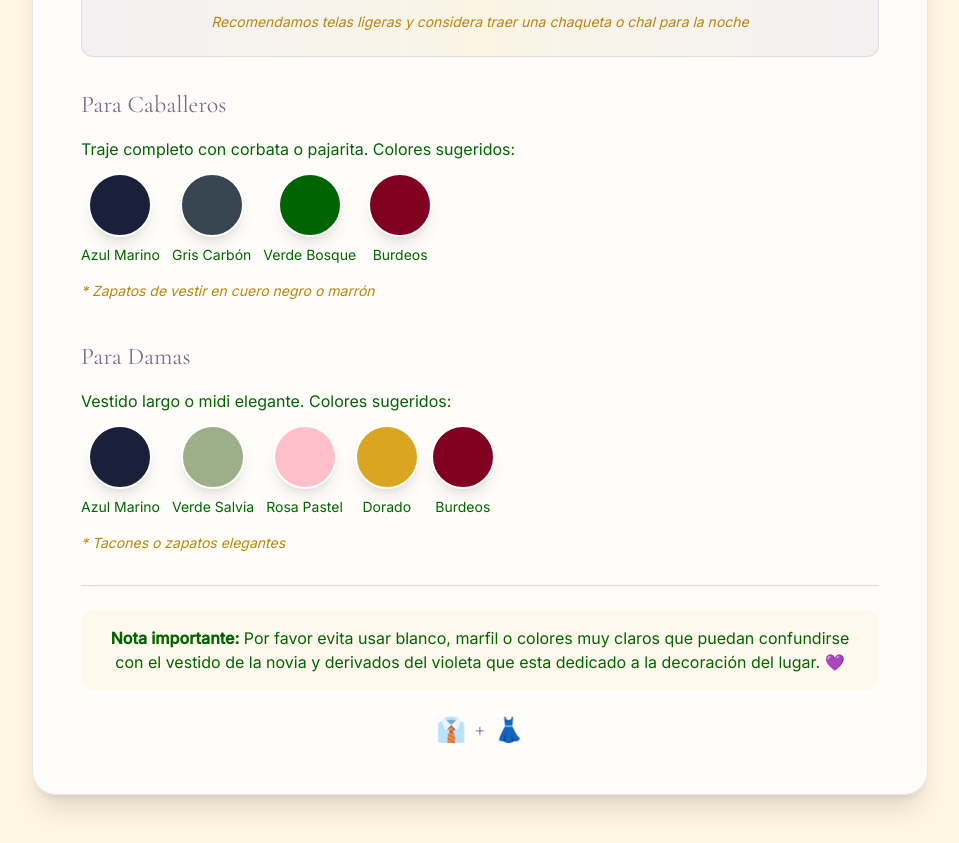
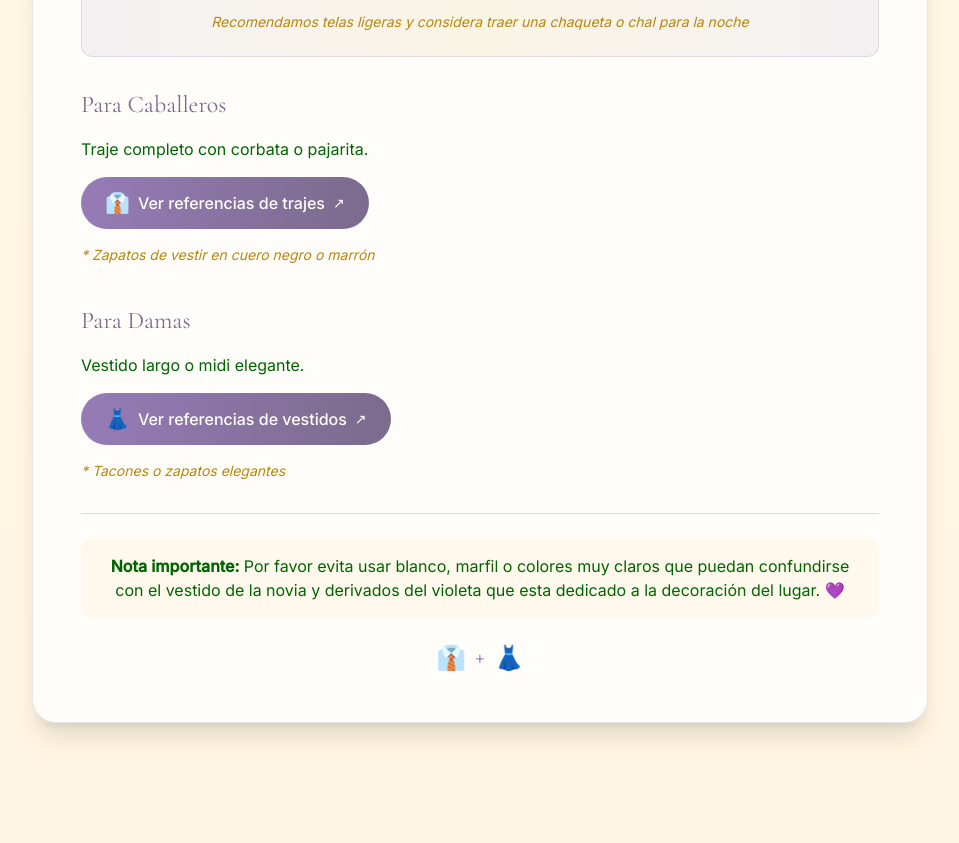
Before and after one commit to EdgarIvanEspinoza/alejandraymauro, a Next.js app: page / in a window 1280 px wide. Shown: the part 4900-5743 px from the top of the page, without its empty margins (160-1119 px from the left). After the commit the page ends 5671 px from the top, so only its background shows below. Built offline with nearby package versions, Linux system fonts and the light colour scheme; no server answers.

Commit message:
Refactor DressCode component: remove hardcoded suit and dress options, and add links to reference images for better user guidance.

```diff
--- a/app/components/DressCode.tsx
+++ b/app/components/DressCode.tsx
@@ -37,20 +37,6 @@ export default function DressCode() {
 
     fetchWeather();
   }, []);
-  const menSuits = [
-    { color: "Azul Marino", bgColor: "bg-[#1a1f3a]" },
-    { color: "Gris Carbón", bgColor: "bg-[#36454f]" },
-    { color: "Verde Bosque", bgColor: "bg-forest-dark" },
-    { color: "Burdeos", bgColor: "bg-[#800020]" },
-  ];
-
-  const womenDresses = [
-    { color: "Azul Marino", bgColor: "bg-[#1a1f3a]" },
-    { color: "Verde Salvia", bgColor: "bg-[#9caf88]" },
-    { color: "Rosa Pastel", bgColor: "bg-[#ffc0cb]" },
-    { color: "Dorado", bgColor: "bg-gold" },
-    { color: "Burdeos", bgColor: "bg-[#800020]" },
-  ];
 
   return (
     <section className="w-full mb-12 flex flex-col items-center">
@@ -124,31 +110,24 @@ export default function DressCode() {
           <h5 className="text-2xl font-serif text-lavender-dark mb-4 text-center md:text-left">
             Para Caballeros
           </h5>
-          <div className="flex items-center gap-4 mb-4">
-            <div className="flex-1">
-              <p className="text-forest-dark mb-3">
-                Traje completo con corbata o pajarita. Colores sugeridos:
-              </p>
-              <div className="flex flex-wrap gap-3">
-                {menSuits.map((suit) => (
-                  <div
-                    key={suit.color}
-                    className="flex flex-col items-center gap-2"
-                  >
-                    <div
-                      className={`w-16 h-16 rounded-full ${suit.bgColor} shadow-lg border-2 border-white`}
-                    ></div>
-                    <span className="text-sm text-forest-dark">
-                      {suit.color}
-                    </span>
-                  </div>
-                ))}
-              </div>
-            </div>
+          <div className="space-y-4">
+            <p className="text-forest-dark">
+              Traje completo con corbata o pajarita.
+            </p>
+            <a
+              href="https://pin.it/4z5yp8uAN"
+              target="_blank"
+              rel="noopener noreferrer"
+              className="inline-flex items-center gap-2 px-6 py-3 bg-gradient-to-r from-lavender to-lavender-dark text-white rounded-full hover:shadow-lg transition-all duration-300 hover:scale-105"
+            >
+              <span className="text-xl">👔</span>
+              <span className="font-medium">Ver referencias de trajes</span>
+              <span className="text-sm">↗</span>
+            </a>
+            <p className="text-sm text-gold-dark italic">
+              * Zapatos de vestir en cuero negro o marrón
+            </p>
           </div>
-          <p className="text-sm text-gold-dark italic mt-3">
-            * Zapatos de vestir en cuero negro o marrón
-          </p>
         </div>
 
         {/* Women's Section */}
@@ -156,31 +135,22 @@ export default function DressCode() {
           <h5 className="text-2xl font-serif text-lavender-dark mb-4 text-center md:text-left">
             Para Damas
           </h5>
-          <div className="flex items-center gap-4 mb-4">
-            <div className="flex-1">
-              <p className="text-forest-dark mb-3">
-                Vestido largo o midi elegante. Colores sugeridos:
-              </p>
-              <div className="flex flex-wrap gap-3">
-                {womenDresses.map((dress) => (
-                  <div
-                    key={dress.color}
-                    className="flex flex-col items-center gap-2"
-                  >
-                    <div
-                      className={`w-16 h-16 rounded-full ${dress.bgColor} shadow-lg border-2 border-white`}
-                    ></div>
-                    <span className="text-sm text-forest-dark">
-                      {dress.color}
-                    </span>
-                  </div>
-                ))}
-              </div>
-            </div>
+          <div className="space-y-4">
+            <p className="text-forest-dark">Vestido largo o midi elegante.</p>
+            <a
+              href="https://pin.it/22DSPYpSy"
+              target="_blank"
+              rel="noopener noreferrer"
+              className="inline-flex items-center gap-2 px-6 py-3 bg-gradient-to-r from-lavender to-lavender-dark text-white rounded-full hover:shadow-lg transition-all duration-300 hover:scale-105"
+            >
+              <span className="text-xl">👗</span>
+              <span className="font-medium">Ver referencias de vestidos</span>
+              <span className="text-sm">↗</span>
+            </a>
+            <p className="text-sm text-gold-dark italic">
+              * Tacones o zapatos elegantes
+            </p>
           </div>
-          <p className="text-sm text-gold-dark italic mt-3">
-            * Tacones o zapatos elegantes
-          </p>
         </div>
 
         {/* Important Notes */}
```
